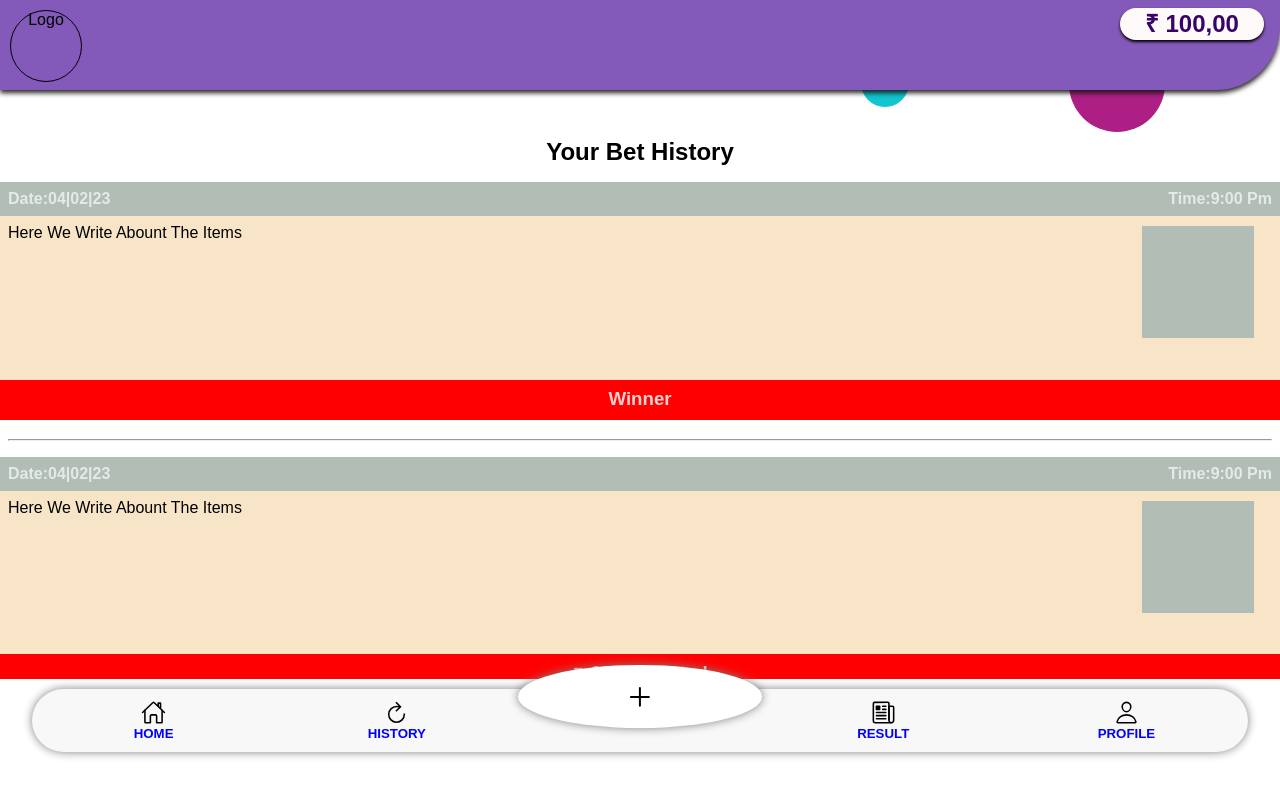
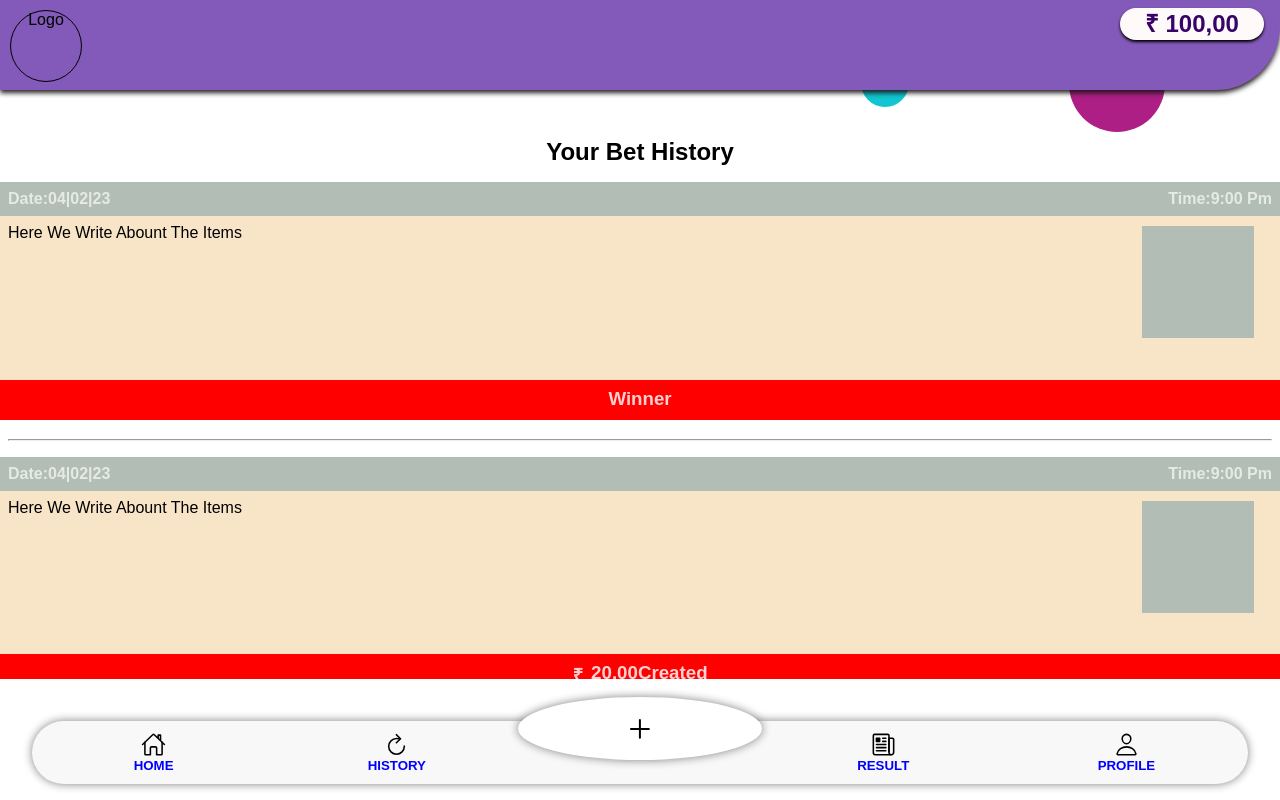
Before and after one commit to rahul-vishwakarma-05/his, a plain HTML site: page index.html in a window 1280 px wide. Drawn offline with nearby package versions, Linux system fonts and the light colour scheme.

Commit message:
Update history.css

```diff
--- a/history.css
+++ b/history.css
@@ -183,7 +183,7 @@ body {
   /* -------------------------- creating the footer of the history page----------------------------------------------------------------------------------------------- */
   #footer {
     position: absolute;
-    bottom: 3rem;
+    bottom: 1rem;
     left: 2.5%;
     width: 95%;
     height: 63px;
```
